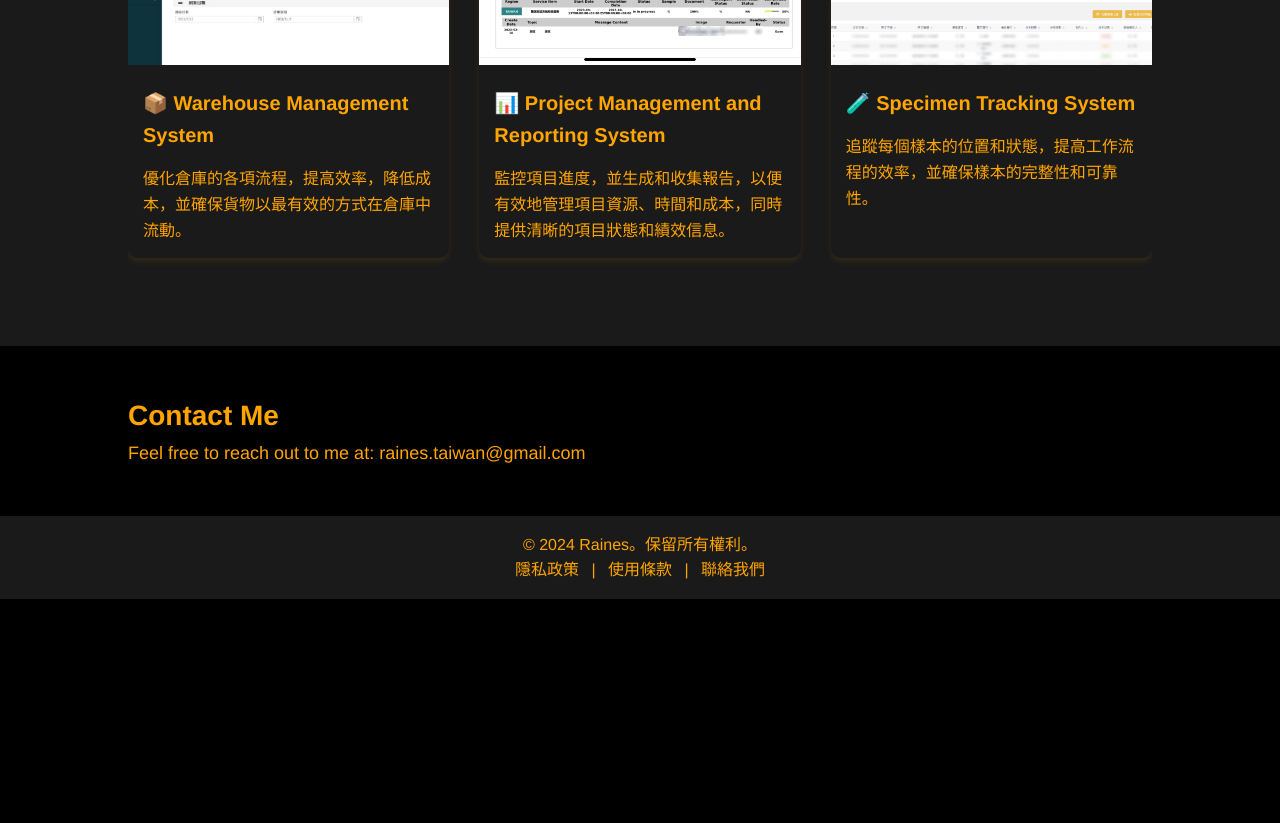
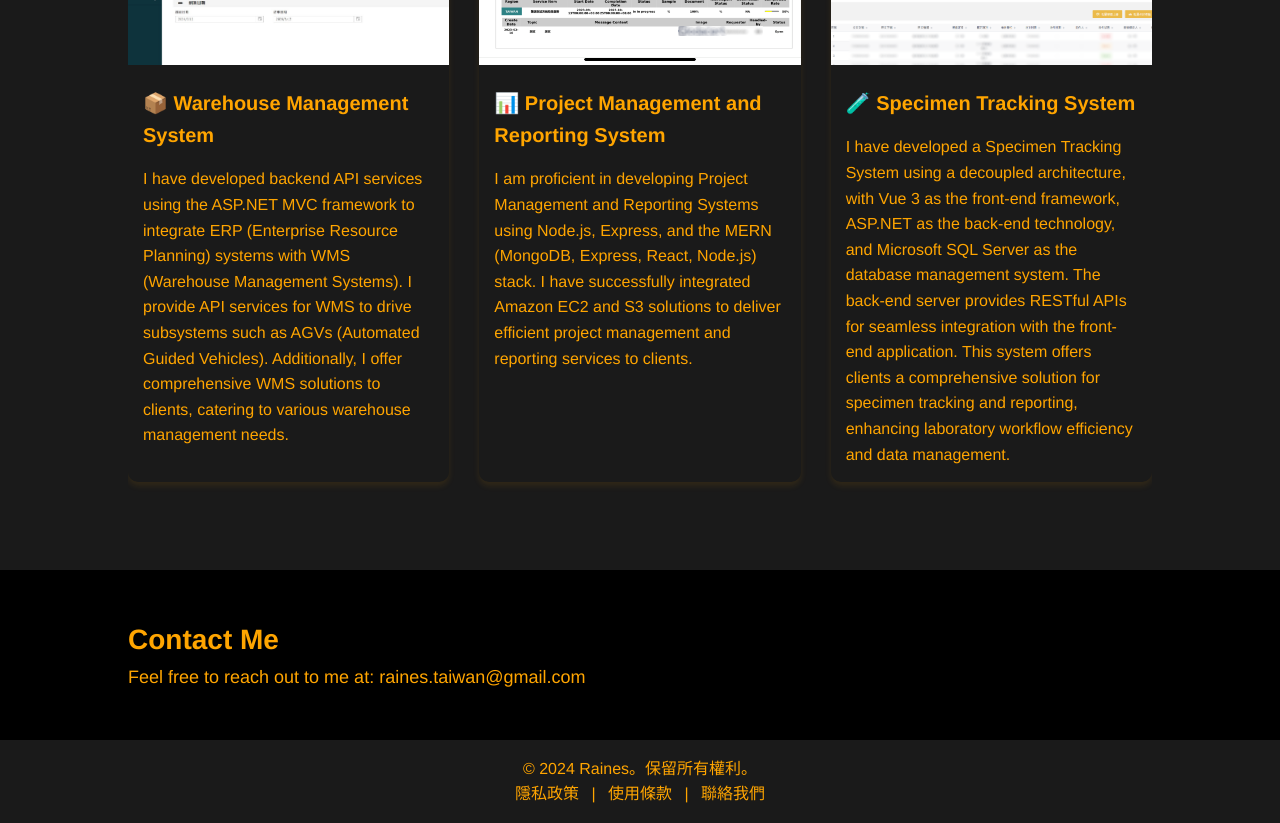
Before and after one commit to RainesTaiwan/PortfolioWebsite, a Vue app in the folder frontend/: page / in a window 1280 px wide. Shown: the part 1960-2783 px from the top of the page. Before the commit the page ends 2559 px from the top, so only its background shows below. Built offline with nearby package versions, Linux system fonts and the light colour scheme.

Commit message:
add content

```diff
--- a/frontend/src/components/MainContent.vue
+++ b/frontend/src/components/MainContent.vue
@@ -111,21 +111,21 @@ export default {
           src: '/assets/WMS1-1.png',
           type: 'image',
           title: '📦 Warehouse Management System',
-          content: '優化倉庫的各項流程，提高效率，降低成本，並確保貨物以最有效的方式在倉庫中流動。'
+          content: 'I have developed backend API services using the ASP.NET MVC framework to integrate ERP (Enterprise Resource Planning) systems with WMS (Warehouse Management Systems). I provide API services for WMS to drive subsystems such as AGVs (Automated Guided Vehicles). Additionally, I offer comprehensive WMS solutions to clients, catering to various warehouse management needs.'
         },
         {
           tag: 'PMRS',
           src: '/assets/PRMS1-1.png',
           type: 'image',
           title: '📊 Project Management and Reporting System',
-          content: '監控項目進度，並生成和收集報告，以便有效地管理項目資源、時間和成本，同時提供清晰的項目狀態和績效信息。'
+          content: 'I am proficient in developing Project Management and Reporting Systems using Node.js, Express, and the MERN (MongoDB, Express, React, Node.js) stack. I have successfully integrated Amazon EC2 and S3 solutions to deliver efficient project management and reporting services to clients.'
         },
         {
           tag: 'STS',
           src: '/assets/STS1-1.png',
           type: 'image',
           title: '🧪 Specimen Tracking System',
-          content: '追蹤每個樣本的位置和狀態，提高工作流程的效率，並確保樣本的完整性和可靠性。'
+          content: 'I have developed a Specimen Tracking System using a decoupled architecture, with Vue 3 as the front-end framework, ASP.NET as the back-end technology, and Microsoft SQL Server as the database management system. The back-end server provides RESTful APIs for seamless integration with the front-end application. This system offers clients a comprehensive solution for specimen tracking and reporting, enhancing laboratory workflow efficiency and data management.'
         },
       ],
       skills: [
```
